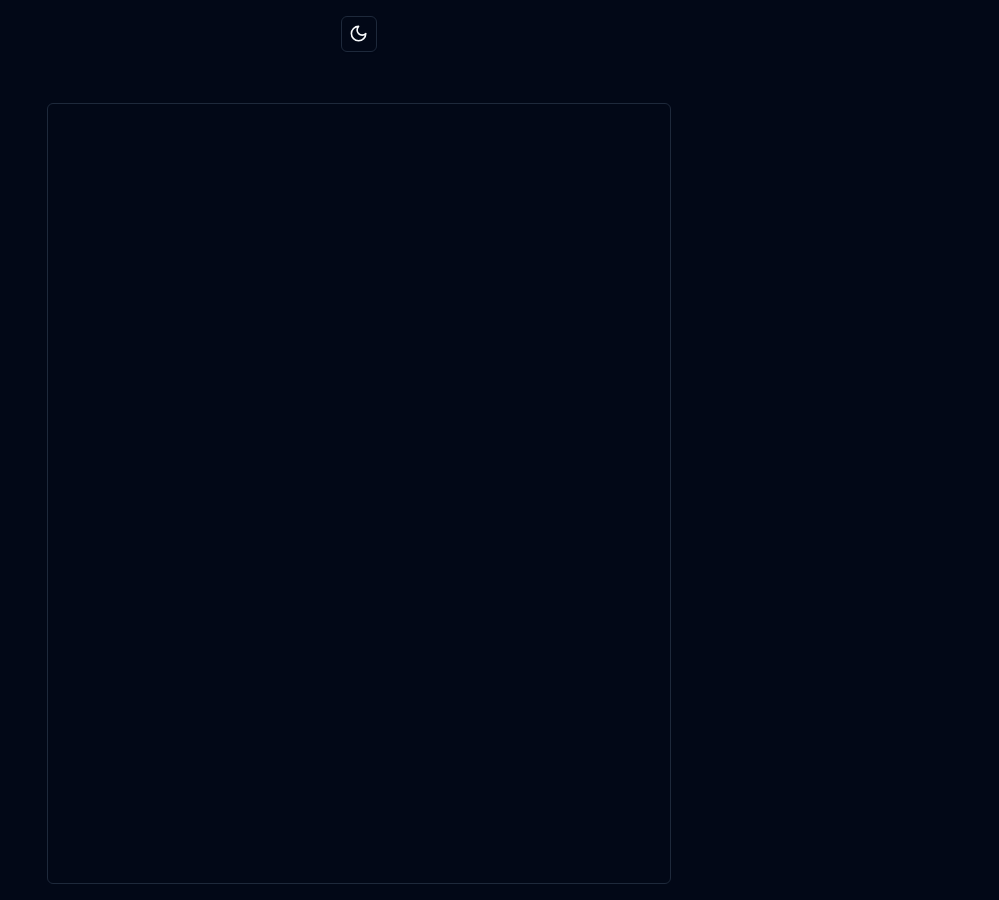
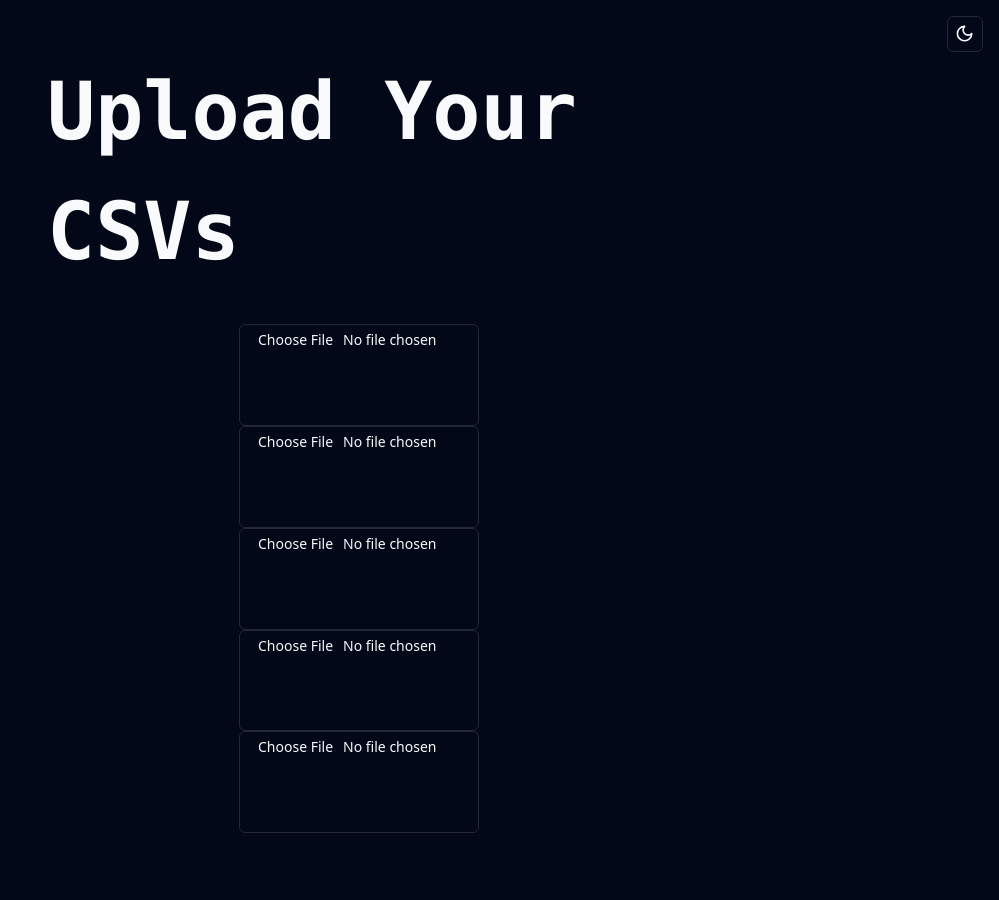
Before and after one commit to sa-dd/csvSaaS, a React (Vite) app: page / in a window 1280 px wide. Shown: the whole page, without its empty margins (281-1280 px from the left). Built offline with nearby package versions, Linux system fonts and the light colour scheme.

Commit message:
feat: add input components for .csv

```diff
--- a/src/components/mode-toggle.tsx
+++ b/src/components/mode-toggle.tsx
@@ -15,7 +15,7 @@ export function ModeToggle() {
   return (
     <DropdownMenu>
       <DropdownMenuTrigger asChild>
-        <Button variant="outline" size="icon">
+        <Button variant="outline" size="icon" className="self-end">
           <Sun className="h-[1.2rem] w-[1.2rem] rotate-0 scale-100 transition-all dark:-rotate-90 dark:scale-0" />
           <Moon className="absolute h-[1.2rem] w-[1.2rem] rotate-90 scale-0 transition-all dark:rotate-0 dark:scale-100" />
           <span className="sr-only">Toggle theme</span>
--- a/src/main.tsx
+++ b/src/main.tsx
@@ -3,13 +3,20 @@ import ReactDOM from 'react-dom/client'
 import App from './App.tsx'
 import './index.css'
 import { ModeToggle } from "./components/mode-toggle"
+import { Input } from "@/components/ui/input"
 
 ReactDOM.createRoot(document.getElementById('root')!).render(
   <React.StrictMode>
     <App>
-        <div className='flex flex-col w-full h-[900px] p-4 items-center justify-between'>
-             <ModeToggle/>
-            <div className='flex justify-center py-2 w-1/2 h-[90%] border-border border rounded-md'>
+        <div className='flex flex-col w-full h-[900px] p-4 items-center'>
+            <ModeToggle/>
+            <div className='flex flex-col items-center justify-between w-1/2 h-[90%]  rounded-md'>
+                <h1 className='text-[5rem] font-bold mb-8 text-accent-foreground font-mono'> Upload Your CSVs </h1>
+                <Input type='file' accept='.csv' className='file:text-primary h-28 w-60 cursor-pointer text-primary'/>
+                <Input type='file' accept='.csv' className='file:text-primary h-28 w-60 cursor-pointer text-primary'/>
+                <Input type='file' accept='.csv' className='file:text-primary h-28 w-60 cursor-pointer text-primary'/>
+                <Input type='file' accept='.csv' className='file:text-primary h-28 w-60 cursor-pointer text-primary'/>
+                <Input type='file' accept='.csv' className='file:text-primary h-28 w-60 cursor-pointer text-primary'/>
             </div>
         </div>
     </App>
```
